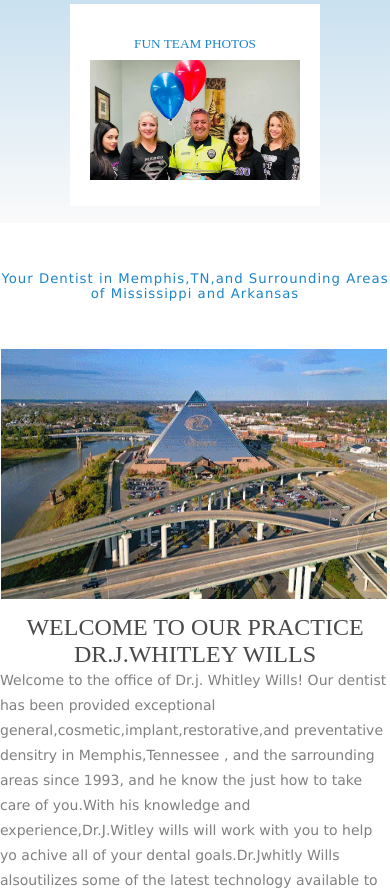
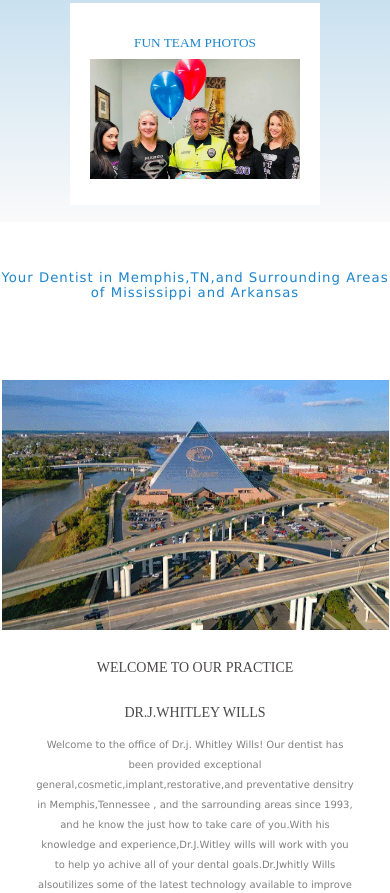
Before and after one commit to prasad-L4/project, a plain HTML site: page index.html in a window 390 px wide. Shown: the part 1107-2000 px from the top of the page. Drawn offline with nearby package versions, Linux system fonts and the light colour scheme.

Commit message:
completed

```diff
--- a/index.html
+++ b/index.html
@@ -110,8 +110,7 @@
               you.With his knowledge and experience,Dr.J.Witley wills will work
               with you to help yo achive all of your dental goals.Dr.Jwhitly
               Wills alsoutilizes some of the latest technology available to
-              improve all of your health of your smile.Whether you are missing
-              teeth and require dental implants or you are visiting for a
+              improve all of your health of your smile.
               routine exam,You know that yoou are in good hand at our office.
             </p>
             <button>Learn More</button>
--- a/style.css
+++ b/style.css
@@ -126,7 +126,7 @@ nav div p{
     width: 100%!important;
     height: auto;
     background: linear-gradient(rgb(28, 133, 204), rgb(250, 250, 250)) ;
-    margin-top: -3px;
+    margin-top: -4px;
     display: flex;
     text-align: center;
     flex-wrap: wrap;
@@ -155,7 +155,7 @@ nav div p{
   }
   .abt-hospital{
   display: flex;
-  margin-top: 3rem;
+  margin-top: 5rem;
   gap: 15px;
   width: 100%;
   justify-content: center;
@@ -181,8 +181,10 @@ nav div p{
   .abt-text{
     display: flex;
     flex-direction: column;
-    justify-content: center;
+    justify-content: center!important;
     align-items: center;
+    width: 600px;
+    line-height: 45px;
 
   }
   .abt-text h2{
@@ -190,12 +192,13 @@ nav div p{
     color: rgb(75, 72, 72);
     font-family: 'Times New Roman', Times, serif;
     font-weight: 100;
+
   }
   .abt-text p{
-    line-height: 25px;
+    line-height: 20px;
     color: grey;
     font-weight: 100;
-    font-size: 14px;
+    font-size: 12px;
     font-family: Verdana, Geneva, Tahoma, sans-serif;
   }
 
@@ -514,7 +517,7 @@ flex-wrap: wrap;
   font-size: 1vw!important;
 }
 .info-texts h2{
-  font-size: 2vw!important;
+  font-size: 3.5vw!important;
 }
 .info-texts{
 display: flex!important;
@@ -627,9 +630,25 @@ margin-top: 2rem;
   .abt-hospital{
     display: flex;
     flex-direction: column;
+    align-items: center;
   }
   .abt-hospital img{
     width: 100%!important;
+}
+.abt-text{
+  width: 530px;
+  display: flex!important;
+  align-items: center!important;
+  justify-content: center!important;
+  text-align: center;
+  flex-wrap: wrap;
+}
+.abt-text h2{
+  font-size: 14px;
+}
+.abt-text p{
+  font-size: 10px;
+
 }
 .text-overlay {
   width: 400px!important;
@@ -654,7 +673,7 @@ margin-top: 2rem;
   display: flex;
   flex-direction: column;
   justify-content: center!important;
-  align-items: center;
+  align-items: center!important;
 }
 .info-sec h2{
   font-size: 20px!important;
@@ -728,6 +747,14 @@ justify-content: center;
         flex-wrap: wrap;
         font-size: 10px;
 
+    }
+    .abt-text{
+      width: 320px;
+      display: flex!important;
+      align-items: center!important;
+      justify-content: center!important;
+      text-align: center!important;
+      flex-wrap: wrap;
     }
     .dr-sec-texts,.dr-sec-img{
      margin-left: -60px;
```
